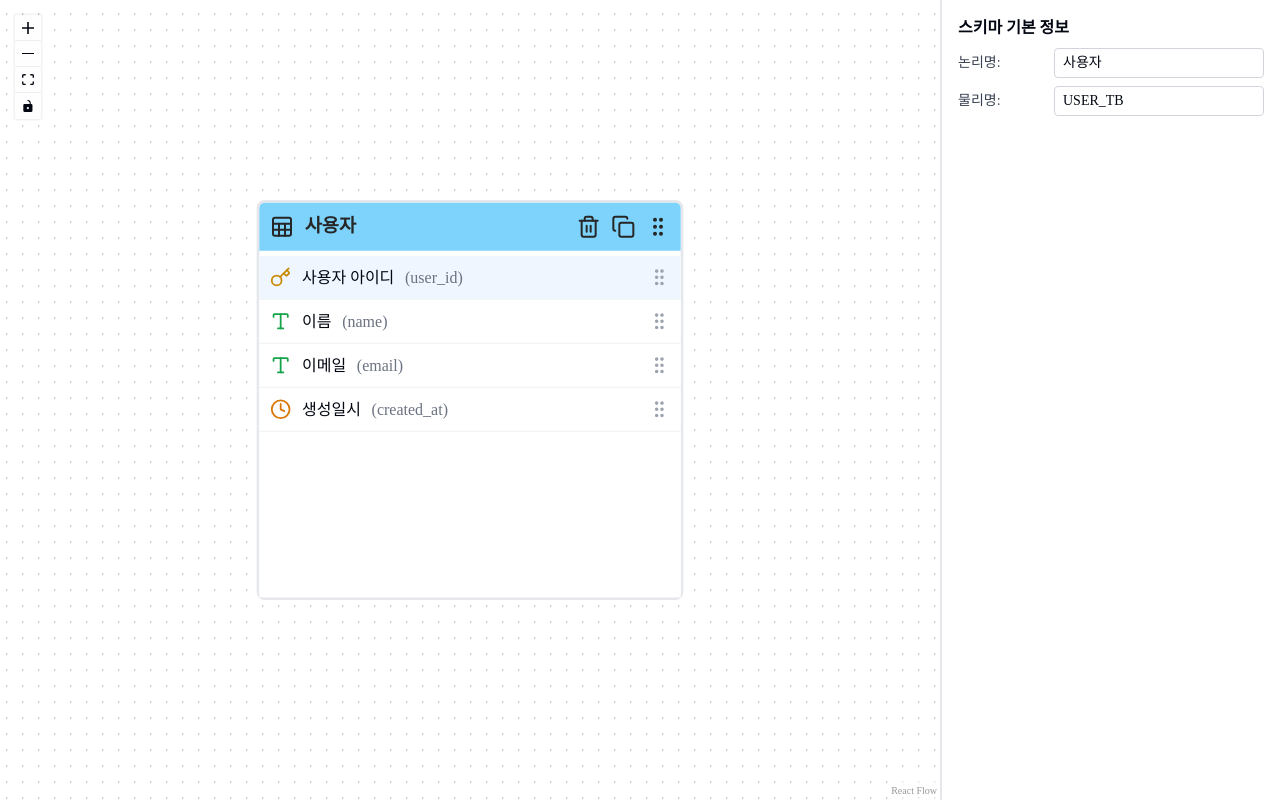
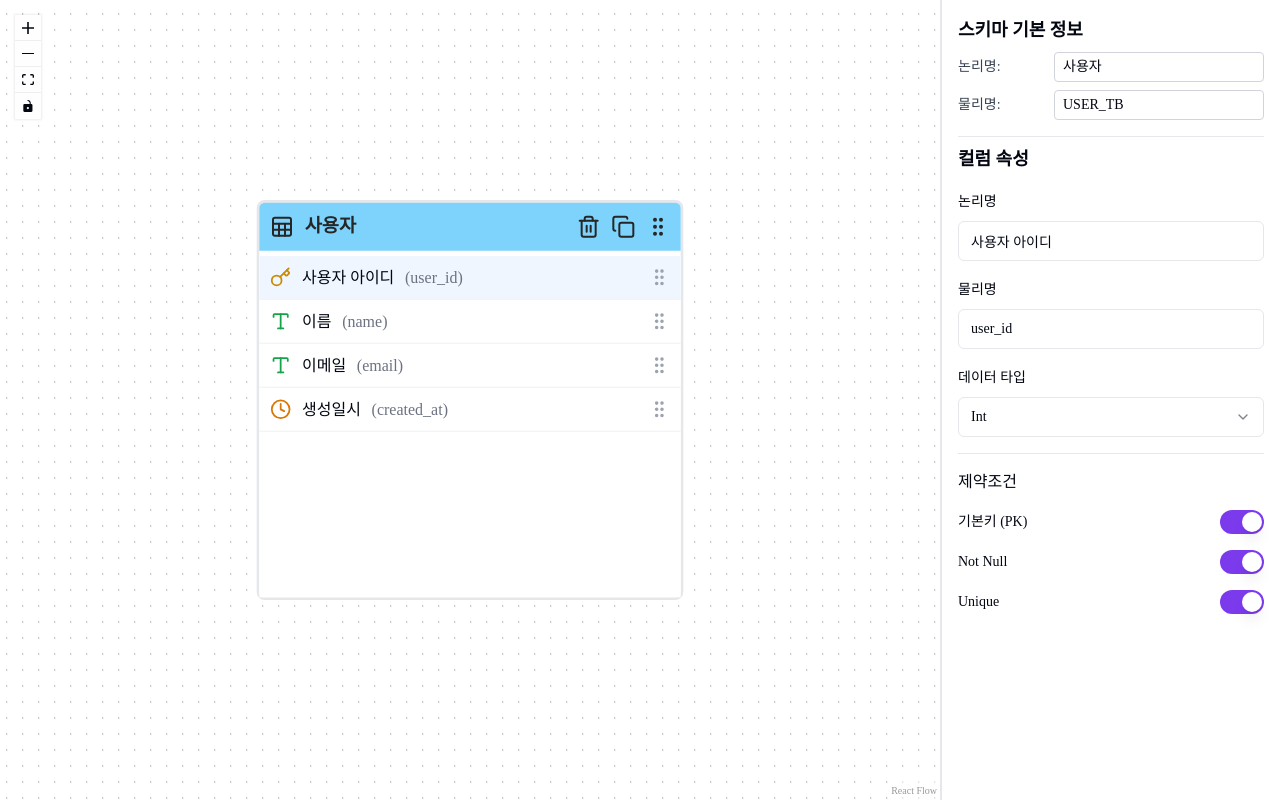
Before and after one commit to jcy97/schema-studio, a Next.js app: page /editor in a window 1280 px wide. Built offline with nearby package versions, Linux system fonts and the light colour scheme.

Commit message:
[feat] Column Property 컴포넌트 처리

```diff
--- a/app/editor/_components/Properties.tsx
+++ b/app/editor/_components/Properties.tsx
@@ -3,6 +3,8 @@ import { useSchema } from "@/contexts/SchemaContext";
 import React from "react";
 import TitleHeader from "./properties/TitleHeader";
 import EmptyPropertiesGuide from "./properties/EmptyPropertiesGuide";
+import { Separator } from "@/components/ui/separator";
+import ColumnProperty from "./properties/ColumnProperty";
 
 function Properties() {
   const schema = useSchema();
@@ -20,7 +22,7 @@ function Properties() {
   };
 
   return (
-    <div className="w-[340px] min-w-[340px] border-l-2 border-separate h-full p-2 px-4 overflow-auto bg-background">
+    <div className="flex flex-col gap-2 w-[340px] min-w-[340px] border-l-2 border-separate h-full p-2 px-4 overflow-auto bg-background">
       {selectedNode?.data ? (
         <>
           <TitleHeader
@@ -33,7 +35,8 @@ function Properties() {
               handlePropertyChange("physicalName", value as string)
             }
           />
-          {/* 여기에 다른 속성 섹션들 추가 가능 */}
+          <Separator />
+          <ColumnProperty />
         </>
       ) : (
         <EmptyPropertiesGuide />
--- /dev/null
+++ b/app/editor/_components/properties/ColumnProperty.tsx
@@ -0,0 +1,135 @@
+import { useSchema } from "@/contexts/SchemaContext";
+import React from "react";
+import { Input } from "@/components/ui/input";
+import { Label } from "@/components/ui/label";
+import {
+  Select,
+  SelectContent,
+  SelectItem,
+  SelectTrigger,
+  SelectValue,
+} from "@/components/ui/select";
+import { Switch } from "@/components/ui/switch";
+import { Separator } from "@/components/ui/separator";
+import { ColumnDataType } from "@/types/appNode";
+import { DataTypes } from "@/constants/datatype";
+
+function ColumnProperty() {
+  const { getSelectedColumn, getSelectedNode, updateNode } = useSchema();
+  const selectedColumn = getSelectedColumn();
+  const selectedNode = getSelectedNode();
+
+  if (!selectedColumn || !selectedNode) {
+    return <div className="p-4 text-gray-500">컬럼을 선택해주세요.</div>;
+  }
+
+  // 컬럼 속성 업데이트 핸들러
+  const handleColumnChange = (propertyKey: string, value: any) => {
+    if (selectedNode && selectedColumn) {
+      // 노드의 columns 배열에서 선택된 컬럼을 찾아 업데이트
+      const updatedColumns = selectedNode.data.columns?.map((column) =>
+        column.id === selectedColumn.id
+          ? { ...column, [propertyKey]: value }
+          : column
+      );
+
+      // 업데이트된 columns 배열로 노드 업데이트
+      updateNode(selectedNode.id, { columns: updatedColumns });
+    }
+  };
+
+  return (
+    <div className="space-y-4">
+      <h3 className="text-lg font-semibold">컬럼 속성</h3>
+
+      <div className="space-y-2">
+        <Label htmlFor="logicalName">논리명</Label>
+        <Input
+          id="logicalName"
+          value={selectedColumn.logicalName}
+          onChange={(e) => handleColumnChange("logicalName", e.target.value)}
+        />
+      </div>
+
+      <div className="space-y-2">
+        <Label htmlFor="physicalName">물리명</Label>
+        <Input
+          id="physicalName"
+          value={selectedColumn.physicalName}
+          onChange={(e) => handleColumnChange("physicalName", e.target.value)}
+        />
+      </div>
+
+      <div className="space-y-2">
+        <Label htmlFor="dataType">데이터 타입</Label>
+        <Select
+          value={selectedColumn.dataType}
+          onValueChange={(value) =>
+            handleColumnChange("dataType", value as ColumnDataType)
+          }
+        >
+          <SelectTrigger>
+            <SelectValue placeholder="데이터 타입 선택" />
+          </SelectTrigger>
+          <SelectContent>
+            {(Object.values(DataTypes) as string[]).map((type) => (
+              <SelectItem key={type} value={type}>
+                {type.charAt(0).toUpperCase() + type.slice(1)}
+              </SelectItem>
+            ))}
+          </SelectContent>
+        </Select>
+      </div>
+
+      <Separator />
+
+      <h4 className="font-medium">제약조건</h4>
+
+      <div className="flex items-center justify-between">
+        <Label htmlFor="isPrimaryKey">기본키 (PK)</Label>
+        <Switch
+          id="isPrimaryKey"
+          checked={selectedColumn.constraints?.isPrimaryKey || false}
+          onCheckedChange={(checked) =>
+            handleColumnChange("constraints", {
+              ...selectedColumn.constraints,
+              isPrimaryKey: checked,
+            })
+          }
+        />
+      </div>
+
+      <div className="flex items-center justify-between">
+        <Label htmlFor="isNotNull">Not Null</Label>
+        <Switch
+          id="isNotNull"
+          checked={selectedColumn.constraints?.isNotNull || false}
+          onCheckedChange={(checked) =>
+            handleColumnChange("constraints", {
+              ...selectedColumn.constraints,
+              isNotNull: checked,
+            })
+          }
+        />
+      </div>
+
+      <div className="flex items-center justify-between">
+        <Label htmlFor="isUnique">Unique</Label>
+        <Switch
+          id="isUnique"
+          checked={selectedColumn.constraints?.isUnique || false}
+          onCheckedChange={(checked) =>
+            handleColumnChange("constraints", {
+              ...selectedColumn.constraints,
+              isUnique: checked,
+            })
+          }
+        />
+      </div>
+
+      {/* 필요한 경우 기본값 등 추가 속성을 여기에 구현 */}
+    </div>
+  );
+}
+
+export default ColumnProperty;
--- a/app/editor/_components/properties/TitleHeader.tsx
+++ b/app/editor/_components/properties/TitleHeader.tsx
@@ -17,7 +17,7 @@ function TitleHeader({
   return (
     <div className="flex flex-col">
       <div className="py-2">
-        <p className="font-bold">스키마 기본 정보</p>
+        <p className="text-lg font-bold">스키마 기본 정보</p>
       </div>
       <PropertyInput
         title="논리명"
--- /dev/null
+++ b/constants/datatype.ts
@@ -0,0 +1,13 @@
+import { ColumnDataType } from "@/types/appNode";
+
+export const DataTypes: ColumnDataType[] = [
+  "int",
+  "float",
+  "decimal",
+  "varchar",
+  "char",
+  "text",
+  "date",
+  "datetime",
+  "boolean",
+];
```
